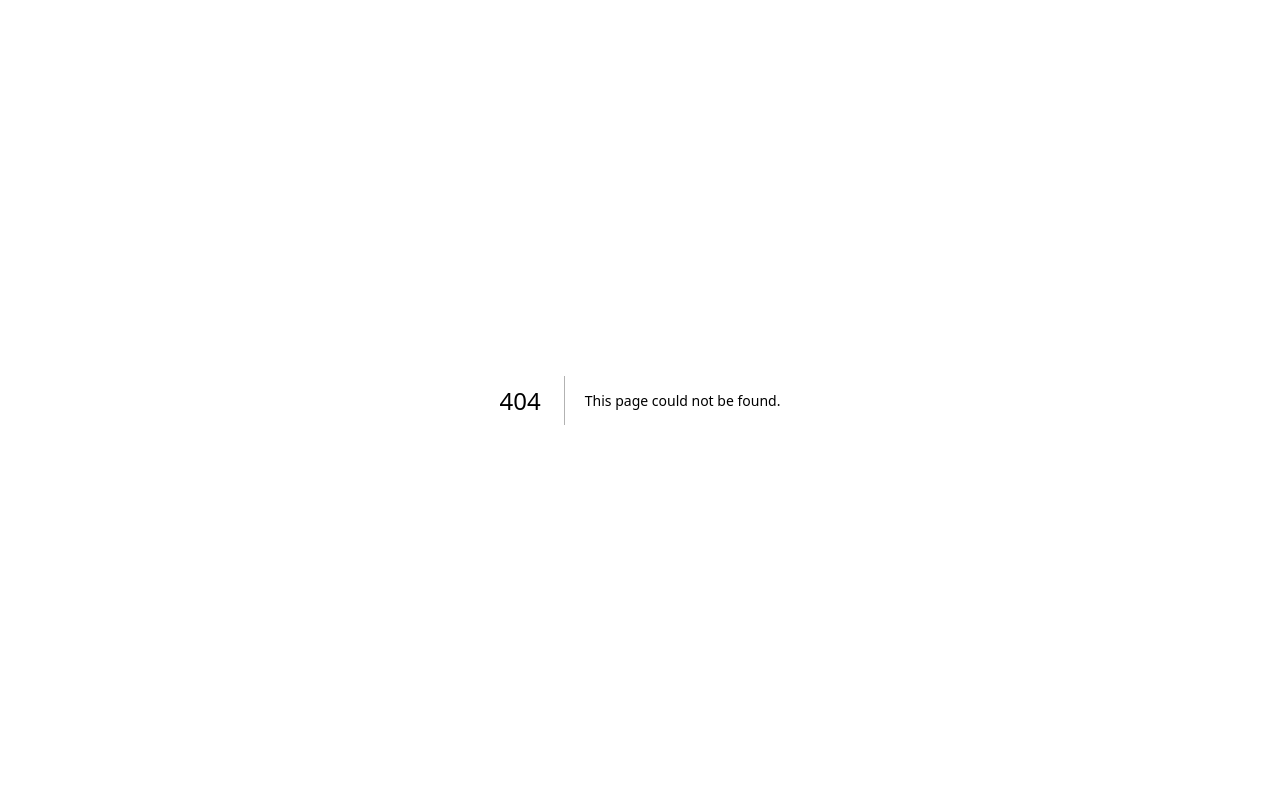
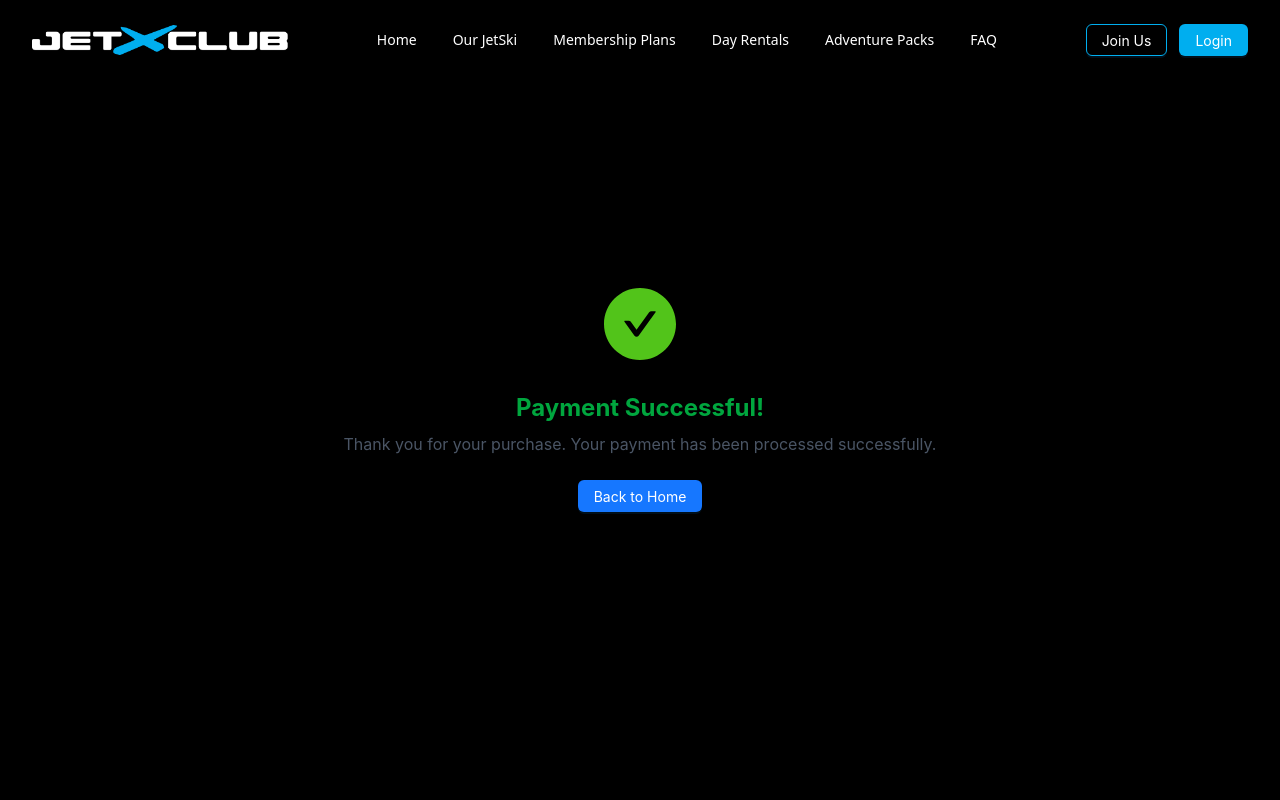
Before and after one commit to Nahidul-Islam-Siam/jared4444444-client---Copy, a Next.js app: page /payment-success in a window 1280 px wide. Before the commit this address had no page. Shown: the top 800 px of the page. Built offline with nearby package versions, Linux system fonts and the light colour scheme; no server answers; what @ant-design/nextjs-registry would draw is missing.

Commit message:
succes stripe done

```diff
--- /dev/null
+++ b/src/app/(main)/payment-success/page.tsx
@@ -0,0 +1,29 @@
+"use client";
+
+import { Result, Button } from "antd";
+import Link from "next/link";
+
+export default function PaymentSuccessPage() {
+  return (
+    <Result
+      className="flex flex-col justify-center items-center min-h-screen"
+      status="success"
+      title={
+        <span className="text-green-600 text-2xl font-bold">
+          Payment Successful!
+        </span>
+      }
+      subTitle={
+        <span className="text-gray-600 text-base">
+          Thank you for your purchase. Your payment has been processed
+          successfully.
+        </span>
+      }
+      extra={[
+        <Link key="home" href="/">
+          <Button type="primary">Back to Home</Button>
+        </Link>,
+      ]}
+    />
+  );
+}
--- /dev/null
+++ b/src/app/(main)/subscription/success/page.tsx
@@ -0,0 +1,32 @@
+"use client";
+
+import { Result, Button } from "antd";
+import Link from "next/link";
+
+export default function SubscriptionSuccessPage() {
+  return (
+    <Result
+      className="flex flex-col justify-center items-center min-h-screen"
+      status="success"
+      title={
+        <span className="text-green-600 text-2xl font-bold">
+          Subscription Activated!
+        </span>
+      }
+      subTitle={
+        <span className="text-gray-600 text-base">
+          Your subscription has been successfully activated. You can now enjoy
+          all premium features.
+        </span>
+      }
+      extra={[
+        <Link key="dashboard" href="/profile">
+          <Button type="primary">Go to Dashboard</Button>
+        </Link>,
+        <Link key="home" href="/">
+          <Button>Back to Home</Button>
+        </Link>,
+      ]}
+    />
+  );
+}
--- a/src/components/modals/BookingModal.tsx
+++ b/src/components/modals/BookingModal.tsx
@@ -32,7 +32,6 @@ export default function BookingModal({
   jetHp,
   jetPrice,
   model,
-  subscriptionPurchaseId,
 }: BookingModalProps) {
   const [selectedDate, setSelectedDate] = useState<string | null>(null);
   const [selectedTime, setSelectedTime] = useState("08:00 AM");
@@ -50,6 +49,8 @@ export default function BookingModal({
       { model: model || "" },
       { skip: !open || !model }
     );
+
+
 
   const user = useSelector((state: any) => state.auth.user);
   const isLoggedIn = !!user;
@@ -116,25 +117,6 @@ export default function BookingModal({
     today,
   ]);
 
-  // const calendarDays = useMemo(() => {
-  //   const days = [];
-  //   for (let i = 0; i < firstDayIndex; i++) days.push(null);
-  //   for (let day = 1; day <= totalDays; day++) {
-  //     const date = startOfMonth.add(day - 1, "day");
-  //     const formatted = date.format("YYYY-MM-DD");
-  //     const isAvailable =
-  //       apiAvailableDates.has(formatted) && !bookedDates.has(formatted);
-  //     days.push({
-  //       day,
-  //       dateStr: formatted,
-  //       available: isAvailable,
-  //       booked: bookedDates.has(formatted),
-  //     });
-  //   }
-  //   return days;
-  // }, [startOfMonth, totalDays, firstDayIndex, apiAvailableDates, bookedDates]);
-
-  // Time slots
   const timeSlots = [
     "06:00 AM",
     "07:00 AM",
@@ -163,8 +145,7 @@ export default function BookingModal({
       toast.error("Cannot book on a past date.");
       return;
     }
-    // if (!subscriptionPurchaseId)
-    //   return alert("No active subscription found. Please purchase a package.");
+
 
     setError(null);
     setSubmitting(true);
@@ -174,6 +155,7 @@ export default function BookingModal({
       rentpackId: rentId,
       model,
       bookingDate: selectedDate,
+      price:jetPrice,
       bookingTime: selectedTime,
       drivingLicense: drivingLicense.trim() || undefined,
     };
@@ -186,11 +168,13 @@ export default function BookingModal({
       console.log(response);
 
       if (response.success) {
-        if(response.sessionUrl) {
-          window.location.href = response.sessionUrl
+        if (response.sessionUrl) {
+          window.location.href = response.sessionUrl;
         }
         toast.success(response.message || "Booking successful!");
         setConfirmed(true);
+        onClose();
+        setConfirmed(false);
       } else {
         toast.error(response.message || "Booking failed!");
       }
@@ -202,6 +186,7 @@ export default function BookingModal({
         "Failed to book using subscription.";
       setError(message);
       toast.error(message);
+      console.log(err);
     } finally {
       setSubmitting(false);
     }
--- a/src/components/pages/our-jet-ski/JetSkiShowcaseSection.tsx
+++ b/src/components/pages/our-jet-ski/JetSkiShowcaseSection.tsx
@@ -17,6 +17,8 @@ export default function JetSkiShowcaseSection() {
   const { data, isLoading, isError } = useGetAllJetSkisQuery({});
 
   const jetSkis = data?.Data || [];
+
+  console.log("all our jetSkis", jetSkis);
 
   if (isLoading) {
     return (
--- /dev/null
+++ b/src/redux/api/stripe/stripeApi.ts
@@ -0,0 +1,14 @@
+import baseApi from "../baseApi";
+
+export const stripeApi = baseApi.injectEndpoints({
+  endpoints: (builder) => ({
+    getCheckoutSession: builder.query({
+      query: ({ session_id }) => ({
+        url: `/stripe/checkout-session?session_id=${session_id}`,
+        method: "GET",
+      }),
+    }),
+  }),
+});
+
+export const { useGetCheckoutSessionQuery } = stripeApi;
```
